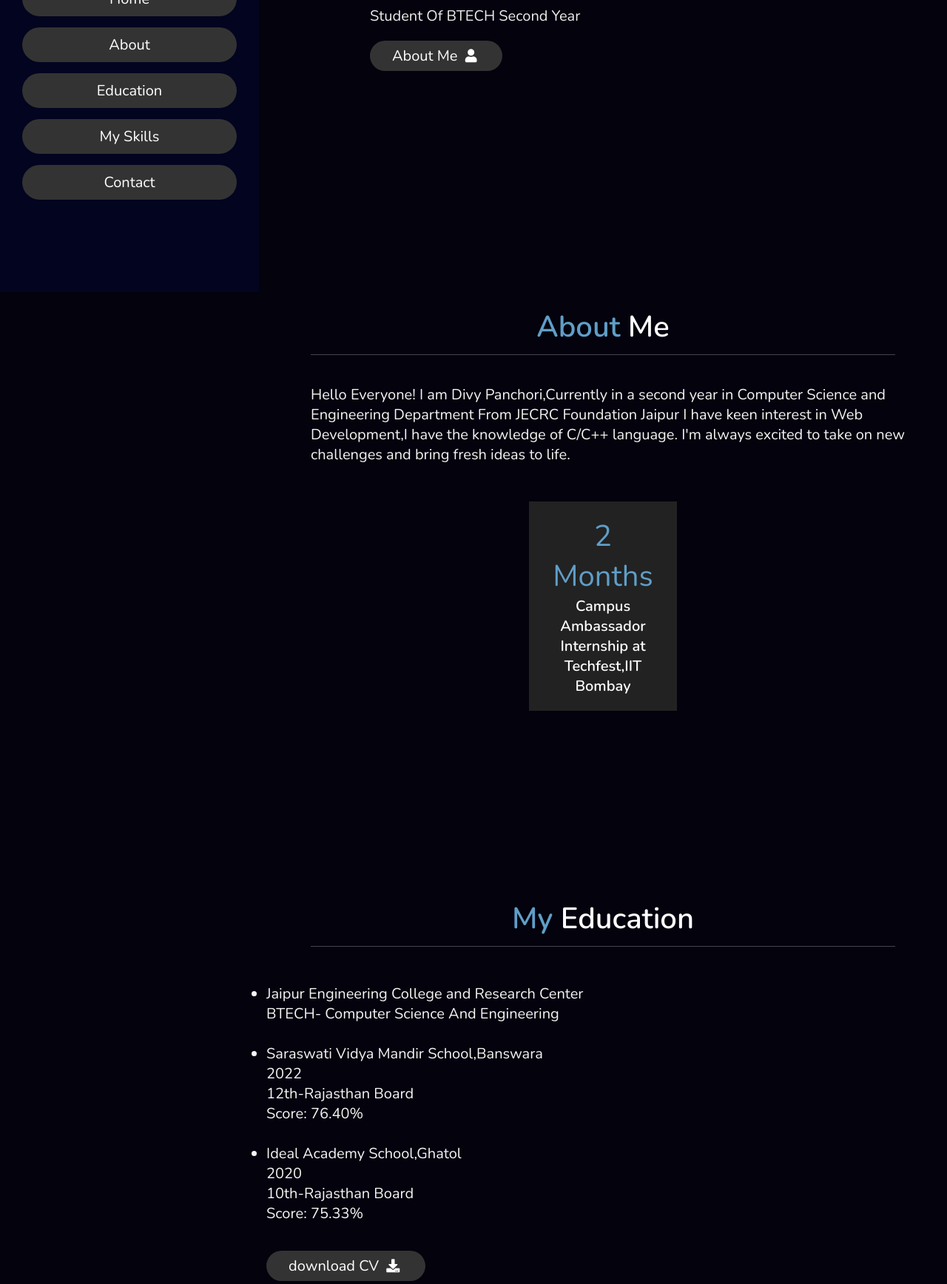
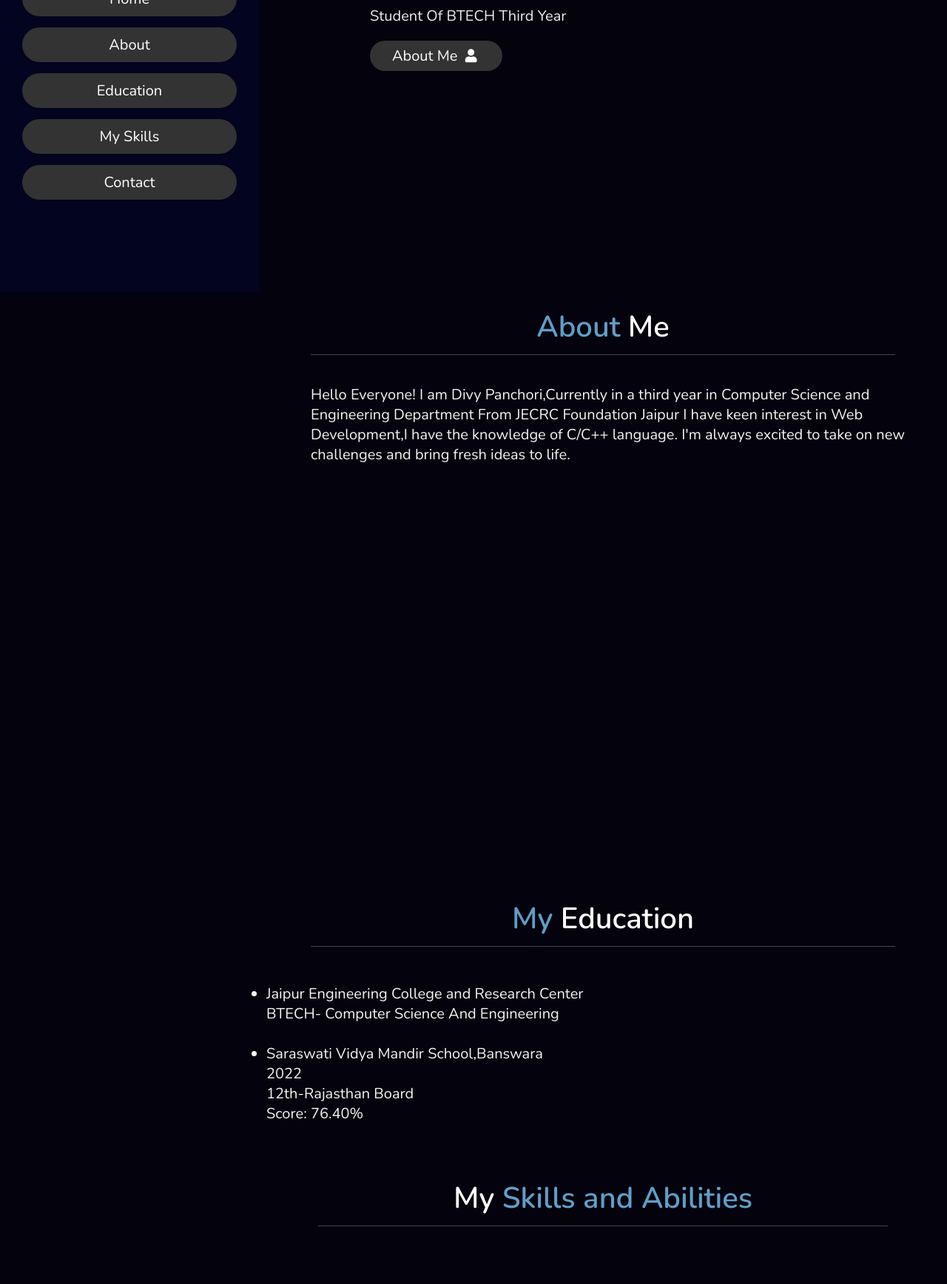
Before and after one commit to divypanchori26/portfolio, a plain HTML site: page index.html in a window 1280 px wide. Shown: the part 405-2141 px from the top of the page at 74% size. Drawn offline with nearby package versions, Linux system fonts and the light colour scheme; a script that the page names is missing.

Commit message:
Update index.html

```diff
--- a/index.html
+++ b/index.html
@@ -37,7 +37,7 @@
 
     <h3>HI THERE !</h3>
     <h1>I'M <span>Divy Panchori</span></h1>
-    <p>Student Of BTECH Second Year
+    <p>Student Of BTECH Third Year
     </p>
     <a href="#about"><button class="btn">About Me <i class="fas fa-user"></i></button></a>
 
@@ -50,7 +50,7 @@
 <div class="row">
     <div class="info">
    <h3> Hello Everyone!
-    I am Divy Panchori,Currently in a second year in Computer Science and Engineering Department From JECRC Foundation Jaipur
+    I am Divy Panchori,Currently in a third year in Computer Science and Engineering Department From JECRC Foundation Jaipur
      I have keen interest in Web Development,I have the knowledge of C/C++ language.
      I'm always excited to take on new challenges and bring fresh ideas to life.
     </h3>
@@ -58,12 +58,12 @@
 
 
 <br> <br>
-    <div class="counter">
+<!--     <div class="counter">
 
         <div class="box">
             <span>2 Months</span>
             <h3>Campus Ambassador Internship at Techfest,IIT Bombay</h3>
-        </div>
+        </div> -->
 
 
     </div>
@@ -92,14 +92,14 @@
                         Score: 76.40%
                     </li>
                     <br>
-                    <li>Ideal Academy School,Ghatol <br>
+<!--                     <li>Ideal Academy School,Ghatol <br>
                         2020<br>
                         10th-Rajasthan Board <br>
-                        Score: 75.33%</li>
+                        Score: 75.33%</li> -->
                   </ul>
                   <br>
 
-                <a href="#"><button class="btn"> download CV <i class="fas fa-download"></i> </button></a>
+<!--                 <a href="#"><button class="btn"> download CV <i class="fas fa-download"></i> </button></a> -->
 
             </div>
 
@@ -146,6 +146,9 @@
                 <div class="skill-item">
                     <p>Problem Solving</p>
                 </div>
+                <div class="skill-item">
+                    <p>MERN Stack</p>
+                </div>
             </li>
         </ul>
     </div>
```
